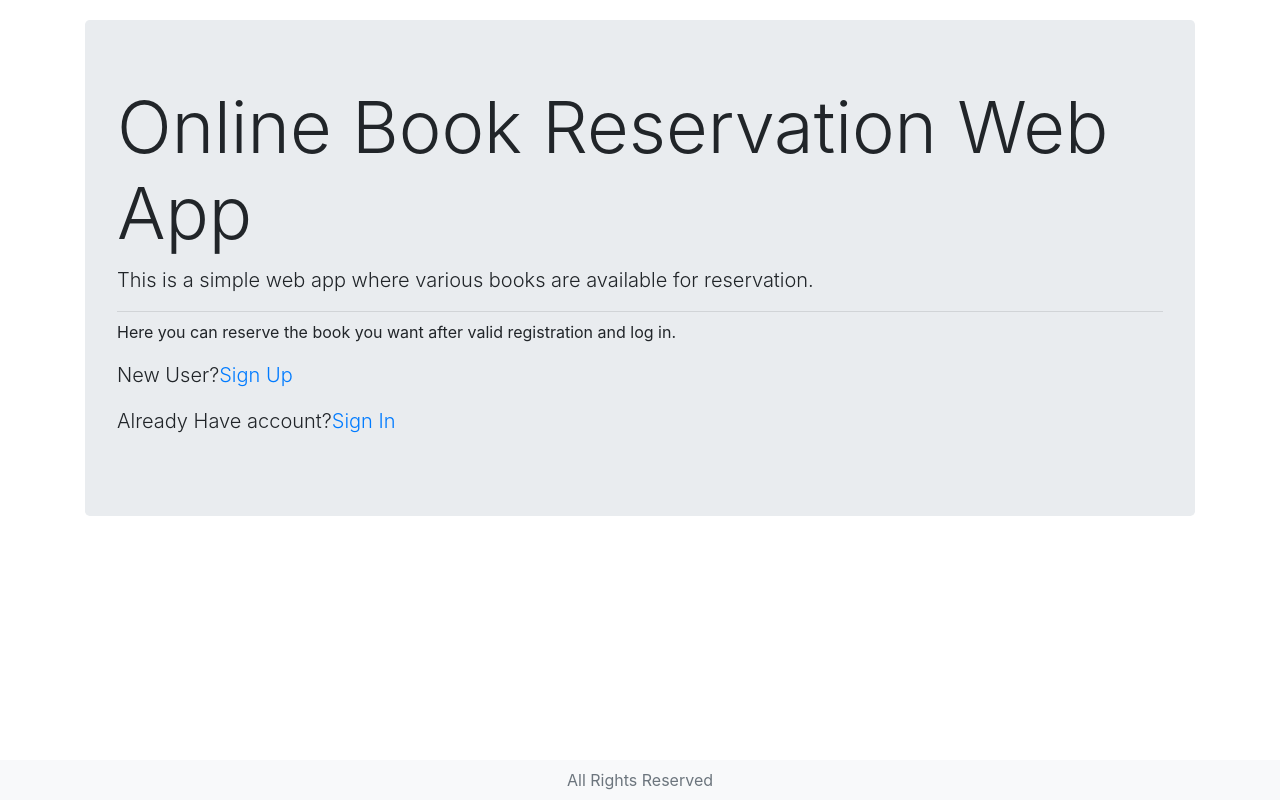
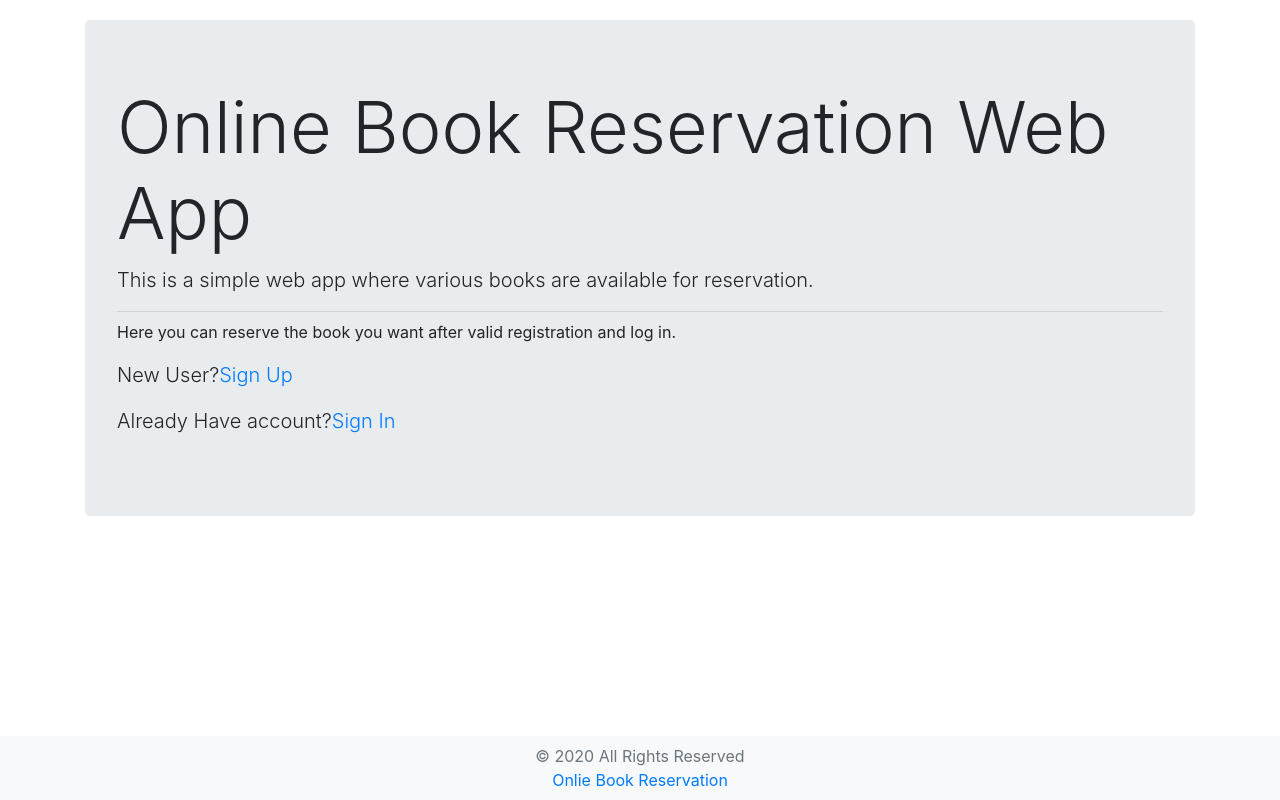
Before and after one commit to imkaushal10/library_management_system_frontend, a React (Create React App) app: page / in a window 1280 px wide. Built offline with nearby package versions, Linux system fonts and the light colour scheme.

Commit message:
footer modified

```diff
--- a/src/components/Client/Footer.js
+++ b/src/components/Client/Footer.js
@@ -1,5 +1,6 @@
 import React, { Component } from 'react'
 import {Navbar, Container, Col} from 'reactstrap'
+import { Link } from 'react-router-dom'
 
 
 export default class Footer extends Component {
@@ -8,7 +9,9 @@ export default class Footer extends Component {
             <Navbar fixed='bottom' color="light">
                 <Container>
                     <Col lg={12} className="text-center text-muted">
-                       <div>All Rights Reserved</div>
+                       <div>© 2020 All Rights Reserved <br/>
+                        <Link to='dashboard'>Onlie Book Reservation</Link>
+                       </div>
                     </Col>
                 </Container>
             </Navbar>
```
